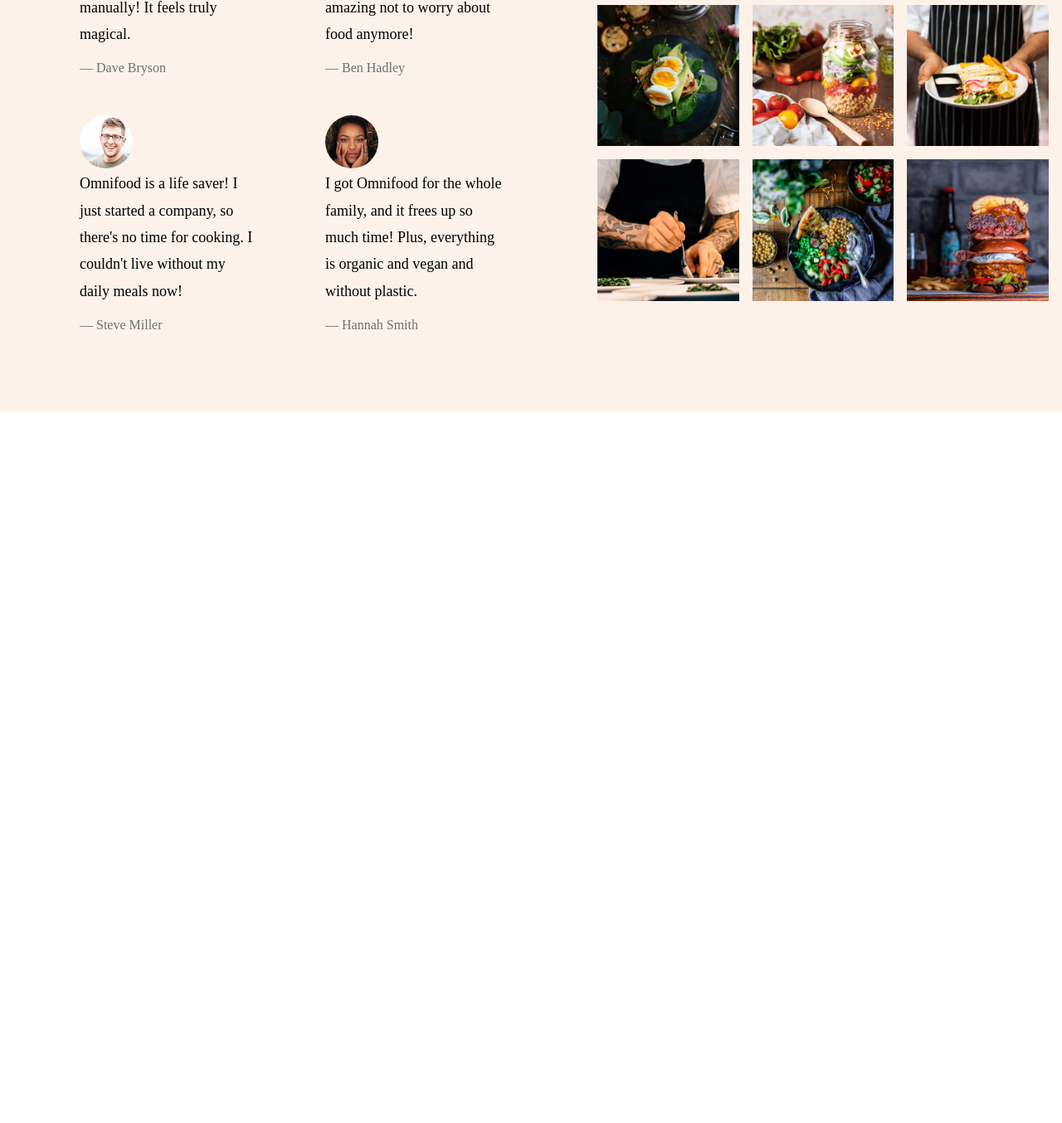
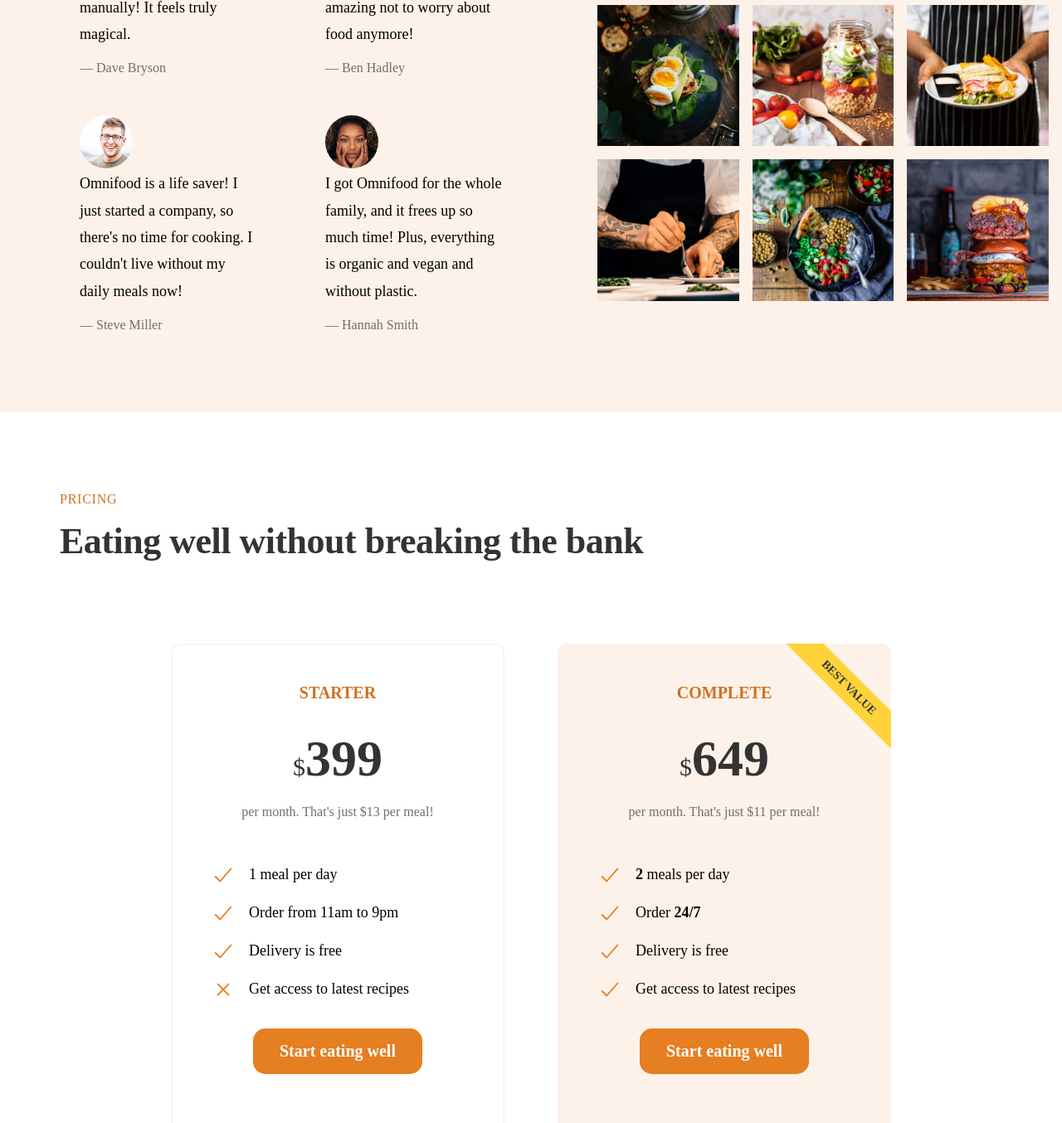
Before and after one commit to Pratapgorrela/cssapp, a plain HTML site: page index.html in a window 1280 px wide. Shown: the part 4089-5443 px from the top of the page at 83% size. Before the commit the page ends 4586 px from the top, so only its background shows below. Drawn offline with nearby package versions, Linux system fonts and the light colour scheme; files whose address does not match are found by name.

Commit message:
pricing section changes.

```diff
--- a/css/general.css
+++ b/css/general.css
@@ -114,24 +114,32 @@
   margin-right: 1.6rem !important;
 }
 
+.container {
+  max-width: 120rem;
+  padding: 0 3.2rem;
+  margin: 0 auto;
+}
+
 .grid {
   display: grid;
   column-gap: 6.4rem;
   row-gap: 9.6rem;
 }
 
-.container {
-  max-width: 120rem;
-  padding: 0 3.2rem;
-  margin: 0 auto;
-}
-
 .grid--2--cols {
   grid-template-columns: repeat(2, 1fr);
 }
 
+.grid:not(:last-child) {
+  margin-bottom: 9.6rem;
+}
+
 .grid--3--cols {
   grid-template-columns: repeat(3, 1fr);
+}
+
+.grid--4--cols {
+  grid-template-columns: repeat(4, 1fr);
 }
 
 .grid--center-v {
--- a/css/style.css
+++ b/css/style.css
@@ -403,3 +403,104 @@
 .gallery-item {
   overflow: hidden;
 }
+
+/* ************************************** */
+/* PRICING SECTION */
+/* ************************************** */
+
+.section-pricing {
+  padding: 9.6rem 0;
+  /* text-align: center; */
+}
+
+.list {
+  list-style: none;
+  display: flex;
+  flex-direction: column;
+  gap: 1.6rem;
+  padding: 0;
+}
+
+.list-icon {
+  width: 3rem;
+  height: 3rem;
+  color: #e67e22;
+}
+
+.list-item {
+  font-size: 1.8rem;
+  display: flex;
+  align-items: center;
+  gap: 1.6rem;
+}
+
+.pricing-plan {
+  border-radius: 11px;
+  padding: 4.8rem;
+  width: 75%;
+}
+
+.pricing-plan--starter {
+  justify-self: end;
+  border: 2px solid #fdf2e9;
+  padding: 4.6rem;
+}
+
+.pricing-plan--complete {
+  position: relative;
+  background-color: #fdf2e9;
+  overflow: hidden;
+}
+
+.pricing-plan--complete::after {
+  position: absolute;
+  content: "Best value";
+  text-transform: uppercase;
+  top: 6%;
+  right: -18%;
+  padding: 0.8rem 8rem;
+  font-size: 1.4rem;
+  font-weight: 700;
+  background-color: #ffd43b;
+  color: #333;
+  transform: rotate(45deg);
+}
+
+.plan-header {
+  text-align: center;
+  margin-bottom: 4.8rem;
+}
+
+.plan-name {
+  color: #cf711f;
+  font-size: 2rem;
+  font-weight: 600;
+  text-transform: uppercase;
+  letter-spacing: 0.75;
+  margin-bottom: 3.2rem;
+}
+
+.plan-price {
+  font-size: 6.2rem;
+  font-weight: 600;
+  color: #333;
+  margin-bottom: 1.6rem;
+}
+
+.plan-price span {
+  font-size: 3rem;
+  font-weight: 500;
+  margin-bottom: 0.8rem;
+}
+
+.plan-text {
+  font-size: 1.6rem;
+  line-height: 1.6;
+  color: #6f6f6f;
+}
+
+.plan-sign-up {
+  text-align: center;
+  margin-bottom: 4.8rem;
+  margin-top: 3.2rem;
+}
--- a/index.html
+++ b/index.html
@@ -402,6 +402,80 @@
           </figure>
         </div>
       </section>
+
+      <section class="section-pricing">
+        <div class="container">
+          <span class="subheading">Pricing</span>
+          <h2 class="heading-secondary">
+            Eating well without breaking the bank
+          </h2>
+        </div>
+        <div class="container grid grid--2--cols">
+          <div class="pricing-plan pricing-plan--starter">
+            <header class="plan-header">
+              <p class="plan-name">Starter</p>
+              <p class="plan-price"><span>$</span>399</p>
+              <p class="plan-text">per month. That's just $13 per meal!</p>
+            </header>
+            <ul class="list">
+              <li class="list-item">
+                <ion-icon class="list-icon" name="checkmark-outline"></ion-icon>
+                <span>1 meal per day</span>
+              </li>
+              <li class="list-item">
+                <ion-icon class="list-icon" name="checkmark-outline"></ion-icon>
+                <span>Order from 11am to 9pm</span>
+              </li>
+              <li class="list-item">
+                <ion-icon class="list-icon" name="checkmark-outline"></ion-icon>
+                <span>Delivery is free</span>
+              </li>
+              <li class="list-item">
+                <ion-icon class="list-icon" name="close-outline"></ion-icon>
+                <span>Get access to latest recipes</span>
+              </li>
+            </ul>
+            <div class="plan-sign-up">
+              <a href="#" class="btn btn--full"> Start eating well </a>
+            </div>
+          </div>
+          <div class="pricing-plan pricing-plan--complete">
+            <header class="plan-header">
+              <p class="plan-name">Complete</p>
+              <p class="plan-price"><span>$</span>649</p>
+              <p class="plan-text">per month. That's just $11 per meal!</p>
+            </header>
+            <ul class="list">
+              <li class="list-item">
+                <ion-icon class="list-icon" name="checkmark-outline"></ion-icon>
+                <span><strong>2</strong> meals per day</span>
+              </li>
+              <li class="list-item">
+                <ion-icon class="list-icon" name="checkmark-outline"></ion-icon>
+                <span>Order <strong>24/7</strong></span>
+              </li>
+              <li class="list-item">
+                <ion-icon class="list-icon" name="checkmark-outline"></ion-icon>
+                <span>Delivery is free</span>
+              </li>
+              <li class="list-item">
+                <ion-icon class="list-icon" name="checkmark-outline"></ion-icon>
+                <span>Get access to latest recipes</span>
+              </li>
+            </ul>
+            <div class="plan-sign-up">
+              <a href="#" class="btn btn--full"> Start eating well </a>
+            </div>
+          </div>
+        </div>
+
+        <div class="container grid grid--4--cols">
+          <dv class="feature">Feature 1</dv>
+          <dv class="feature">Feature 2</dv>
+          <dv class="feature">Feature 3</dv>
+          <dv class="feature">Feature 4</dv>
+        </div>
+      </section>
     </main>
     <script
       type="module"
```
